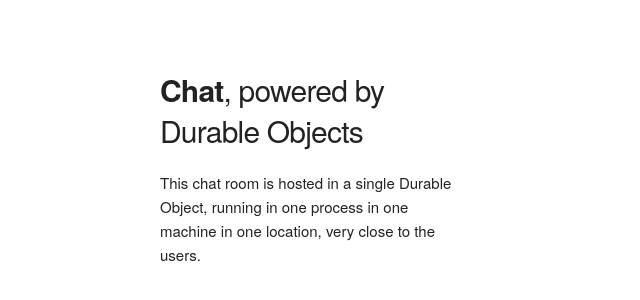
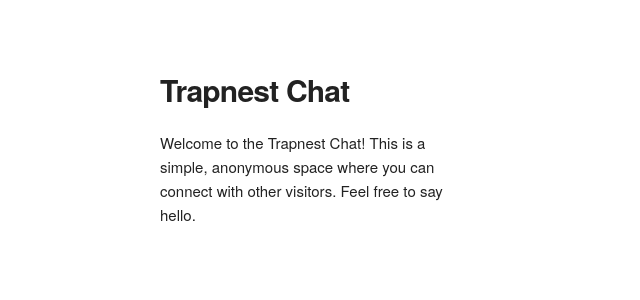
Before and after one commit to henrywithu/durable-chat-template, a React app: page public/index.html in a window 1280 px wide. Shown: the part 170-470 px from the top of the page, without its empty margins (0-640 px from the left). Built offline with nearby package versions, Linux system fonts and the light colour scheme.

Commit message:
add intro

```diff
--- a/public/index.html
+++ b/public/index.html
@@ -32,10 +32,11 @@
     <div class="container" style="width: 95%; height: 100%">
       <div class="row" style="height: 100%">
         <div class="one-third column" style="margin-top: 25%">
-          <h4><b>Chat</b>, powered by Durable Objects</h4>
+          <h4><b>Trapnest Chat</b></h4>
           <p>
-            This chat room is hosted in a single Durable Object, running in one
-            process in one machine in one location, very close to the users.
+            Welcome to the Trapnest Chat! This is a simple,
+            anonymous space where you can connect with other visitors.
+            Feel free to say hello.
           </p>
         </div>
         <div class="two-thirds column" id="root"></div>
```
